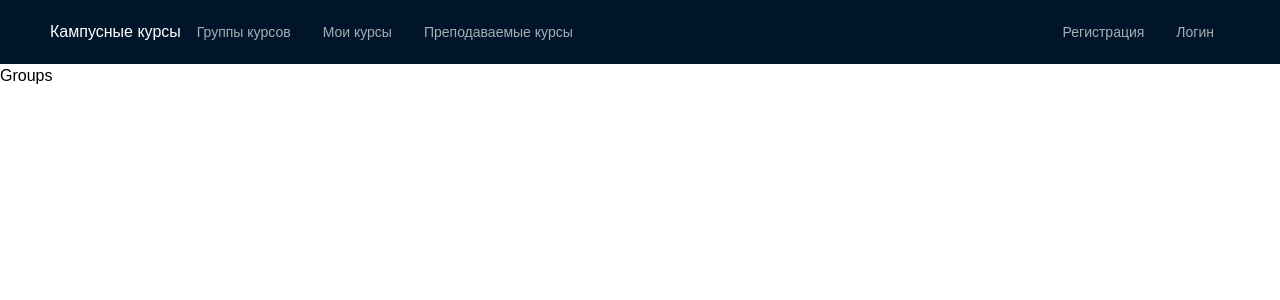
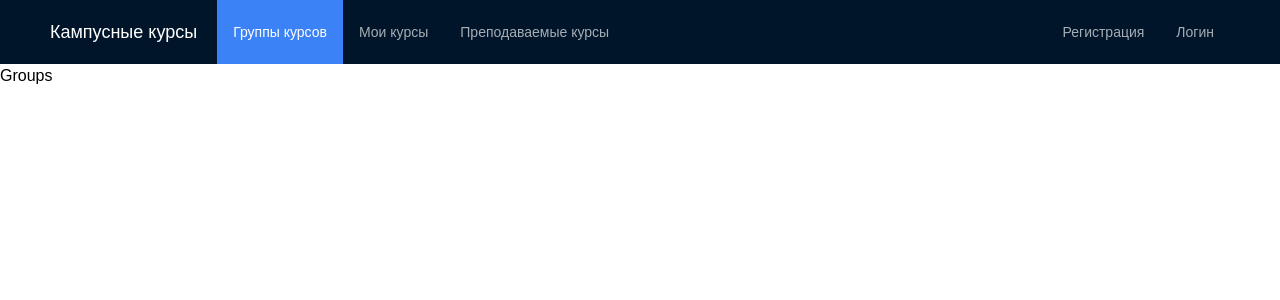
Before and after one commit to alyoneek/campus-courses, a React app: page /groups in a window 1280 px wide. Shown: the top 300 px of the page. Built offline with nearby package versions, Linux system fonts and the light colour scheme.

Commit message:
feat(components): Add header
Change default active link rule

```diff
--- a/src/components/Header/header.module.scss
+++ b/src/components/Header/header.module.scss
@@ -2,6 +2,21 @@
   @apply sticky top-0 z-10 w-full;
 
   .logo {
-    @apply text-white float-left;
+    @apply text-white float-left mr-5 text-lg;
+  }
+  .linkWrapper {
+    @apply p-0;
+
+    &.lastInLeftCol {
+      @apply mr-auto;
+    }
+
+    .link {
+      @apply block h-full px-4;
+
+      &.active {
+        @apply bg-blue-500 text-white;
+      }
+    }
   }
 }
--- a/src/components/Header/index.tsx
+++ b/src/components/Header/index.tsx
@@ -1,33 +1,102 @@
 import { Layout, Menu } from "antd";
+import { FC } from "react";
 import { NavLink } from "react-router-dom";
 import styles from "./header.module.scss";
 
 const { Header: AntHeader } = Layout;
 
-const Header = () => {
-  console.log(styles);
+// const paths = [
+//   "/",
+//   "//(groups|courses)/*/",
+//   "/",
+//   "/",
+//   "/registration",
+//   "/login",
+// ];
+
+const Header: FC = () => {
   return (
     <AntHeader className={styles.navbar}>
       <NavLink to="/" className={styles.logo}>
         Кампусные курсы
       </NavLink>
-      <Menu theme="dark" mode="horizontal">
-        <Menu.Item>
-          <NavLink to="/groups">Группы курсов</NavLink>
-        </Menu.Item>
-        <Menu.Item>
-          <NavLink to="/">Мои курсы</NavLink>
-        </Menu.Item>
-        <Menu.Item style={{ marginRight: "auto" }}>
-          <NavLink to="/">Преподаваемые курсы</NavLink>
-        </Menu.Item>
-        <Menu.Item>
-          <NavLink to="/registration">Регистрация</NavLink>
-        </Menu.Item>
-        <Menu.Item>
-          <NavLink to="/login">Логин</NavLink>
-        </Menu.Item>
-      </Menu>
+      <Menu
+        theme="dark"
+        mode="horizontal"
+        selectable={false}
+        items={[
+          {
+            label: (
+              <NavLink
+                to="/groups"
+                className={({ isActive }) => {
+                  return `${styles.link} ${isActive ? styles.active : ""}`;
+                }}
+              >
+                Группы курсов
+              </NavLink>
+            ),
+            key: "1",
+            className: styles.linkWrapper,
+          },
+          {
+            label: (
+              <NavLink
+                to="/courses"
+                className={({ isActive }) => {
+                  return `${styles.link} ${isActive ? styles.active : ""}`;
+                }}
+              >
+                Мои курсы
+              </NavLink>
+            ),
+            key: "2",
+            className: styles.linkWrapper,
+          },
+          {
+            label: (
+              <NavLink
+                to="/profile"
+                className={({ isActive }) => {
+                  return `${styles.link} ${isActive ? styles.active : ""}`;
+                }}
+              >
+                Преподаваемые курсы
+              </NavLink>
+            ),
+            key: "3",
+            className: `${styles.linkWrapper} ${styles.lastInLeftCol}`,
+          },
+          {
+            label: (
+              <NavLink
+                to="/registration"
+                className={({ isActive }) => {
+                  return `${styles.link} ${isActive ? styles.active : ""}`;
+                }}
+              >
+                Регистрация
+              </NavLink>
+            ),
+            key: "4",
+            className: styles.linkWrapper,
+          },
+          {
+            label: (
+              <NavLink
+                to="/login"
+                className={({ isActive }) => {
+                  return `${styles.link} ${isActive ? styles.active : ""}`;
+                }}
+              >
+                Логин
+              </NavLink>
+            ),
+            key: "5",
+            className: styles.linkWrapper,
+          },
+        ]}
+      />
     </AntHeader>
   );
 };
--- a/src/pages/Groups.tsx
+++ b/src/pages/Groups.tsx
@@ -1,5 +1,7 @@
+import { Link } from "react-router-dom";
+
 const Groups = () => {
-  return <div>Groups</div>;
+  return <Link to="/groups/1">Groups</Link>;
 };
 
 export default Groups;
--- a/tailwind.config.js
+++ b/tailwind.config.js
@@ -2,6 +2,17 @@
 module.exports = {
   content: ["./src/**/*.{js,jsx,ts,tsx}", "./public/index.html"],
   theme: {
+    fontSize: {
+      sm: "0.8rem",
+      base: "1rem",
+      lg: "1.125rem",
+      xl: "1.25rem",
+      "2xl": "1.563rem",
+      "3xl": "1.953rem",
+      "4xl": "2.441rem",
+      "5xl": "3.052rem",
+    },
+
     extend: {},
   },
   plugins: [],
```
